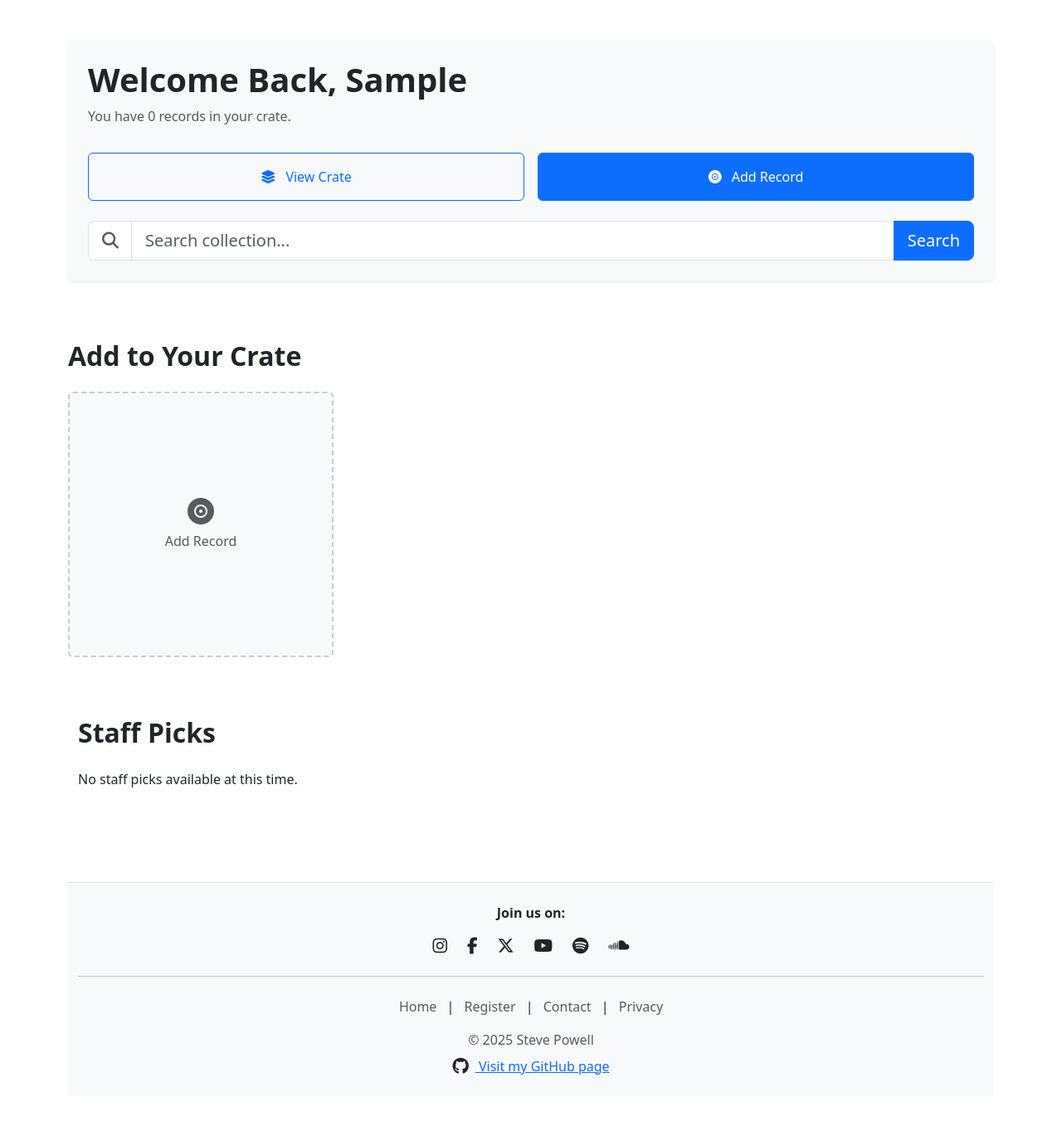
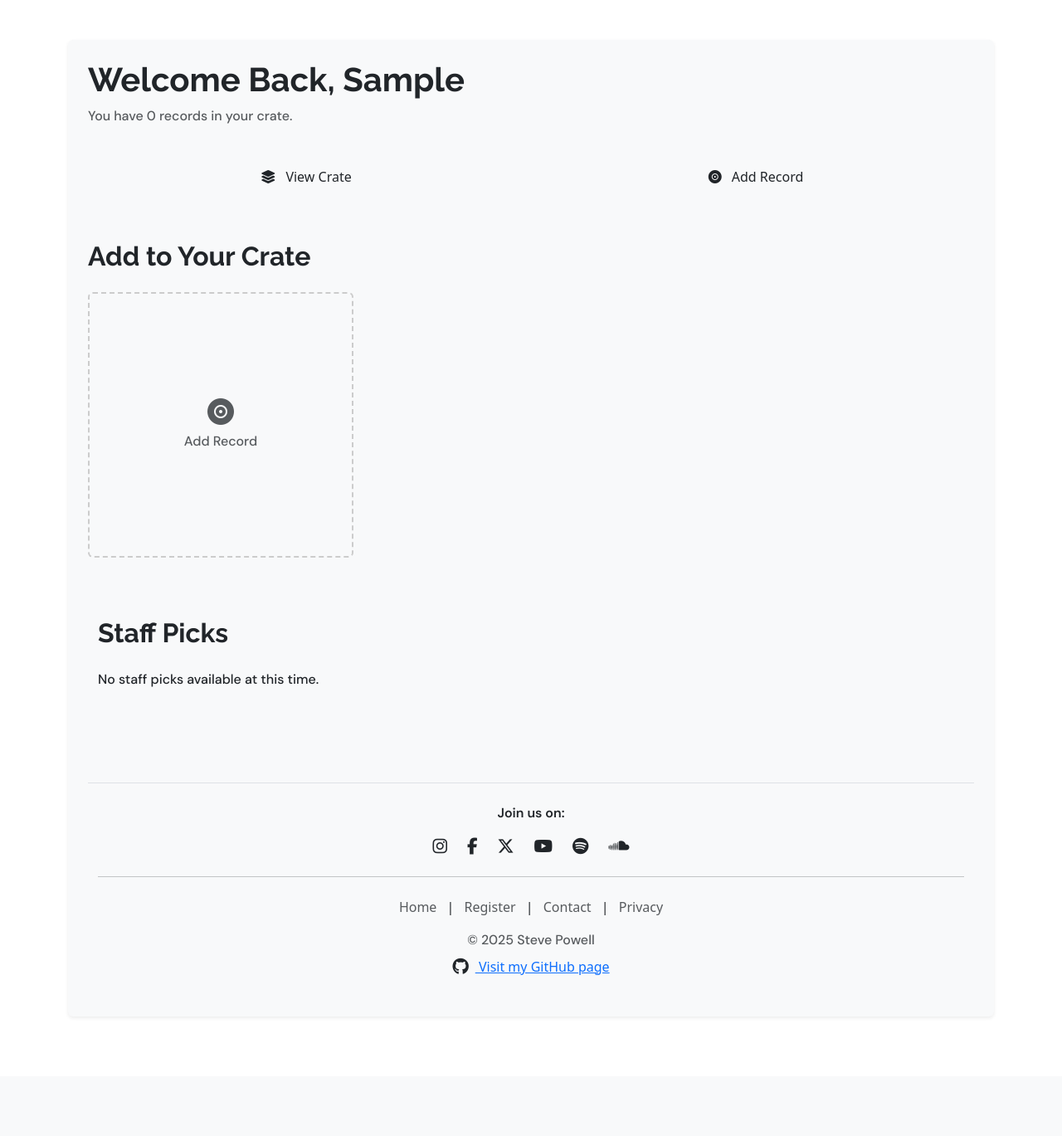
Before and after one commit to sd-powell/portfolio_project_3, a Django app: page /my-records/ in a window 1280 px wide. Shown: the part 92-1461 px from the top of the page at 83% size. After the commit the page ends 1267 px from the top, so only its background shows below. Run offline with Django 4.2, Linux system fonts and the light colour scheme; the visitor is signed in with stand-in values (Sample User, id 1); data that the repository does not hold is empty; some libraries are stand-ins or nearby versions.

Commit message:
import fonts, add CSS variables, typography rules and css structure to stylesheet

```diff
--- a/records/templates/records/record_list.html
+++ b/records/templates/records/record_list.html
@@ -12,39 +12,19 @@
         <div class="row g-3 mt-3">
             <div class="col-12 col-md-6 mb-3 mb-md-0">
                 <a href="{% url 'record_collection' %}"
-                    class="btn btn-outline-primary w-100 py-3 rounded"
+                    class="btn btn-ios-outline w-100 py-3 rounded"
                     aria-label="View your full record collection">
                     <i class="fa-solid fa-layer-group me-2" aria-hidden="true"></i> View Crate
                 </a>
             </div>
             <div class="col-12 col-md-6 mb-3 mb-md-0">
                 <a href="{% url 'record_create' %}"
-                class="btn btn-primary w-100 py-3 rounded"
+                class="btn btn-ios-primary w-100 py-3 rounded"
                 aria-label="Add a new record to your collection">
                     <i class="fa-solid fa-record-vinyl me-2" aria-hidden="true"></i> Add Record
                 </a>
             </div>
         </div>
-
-        <!-- Search Bar -->
-        <form method="GET" action="{% url 'record_collection' %}" class="mt-4">
-            <label for="dashboardSearch" class="form-label visually-hidden">Search your crate</label>
-            <div class="input-group input-group-lg">
-                <span class="input-group-text bg-white border-end-0">
-                    <i class="fa fa-search text-muted"></i>
-                </span>
-                <input
-                    type="text"
-                    name="search"
-                    id="dashboardSearch"
-                    class="form-control"
-                    placeholder="Search collection..."
-                    aria-label="Search your collection by title or artist"
-                    value="{{ request.GET.search }}">
-                <button type="submit" class="btn btn-primary" aria-label="Search your record crate">Search</button>
-            </div>
-        </form>
-    </div>
 
     {% if records.count > 0 %}
     <!-- Recently Added Section -->
--- a/static/css/style.css
+++ b/static/css/style.css
@@ -1,7 +1,39 @@
+/************ Google Fonts import ************/
+@import url('https://fonts.googleapis.com/css2?family=DM+Sans:ital,opsz,wght@0,9..40,100..1000;1,9..40,100..1000&family=Raleway:ital,wght@0,100..900;1,100..900&display=swap');
+
+/************ CSS Variables ************/
+:root {
+      --highlight-blue: #40798c;
+
+    /************ Typography ************/
+    --primary-font: "DM Sans", sans-serif;
+    --secondary-font: "Raleway", sans-serif;
+}
+
+/* Asterisk wildcard selector to override default styles added by the browser */
+* {
+  padding: 0;
+  margin: 0;
+  box-sizing: border-box;
+}
+
+/************ Typography ************/
+h1, h2 {
+  font-family: var(--secondary-font);
+  font-weight: 700;
+}
+
+p {
+  font-family: var(--primary-font);
+  font-weight: 500;
+}
+
 .navbar-toggler:focus {
     outline: none;
     box-shadow: none;
 }
+
+/************ Record Cards ************/
 
 .record-cover-img {
     width: 100%;
@@ -30,18 +62,6 @@
     transition: border-color 0.3s ease, background-color 0.3s ease;
 }
 .quick-add-tile:hover {
-    border-color: #0d6efd;
+    border-color: #40798c;
     background-color: #f8f9fa;
 }
-
-.fade-in {
-    opacity: 0;
-    transform: translateY(20px);
-    animation: fadeInUp 0.5s ease-out forwards;
-}
-@keyframes fadeInUp {
-    to {
-        opacity: 1;
-        transform: translateY(0);
-    }
-}
```
